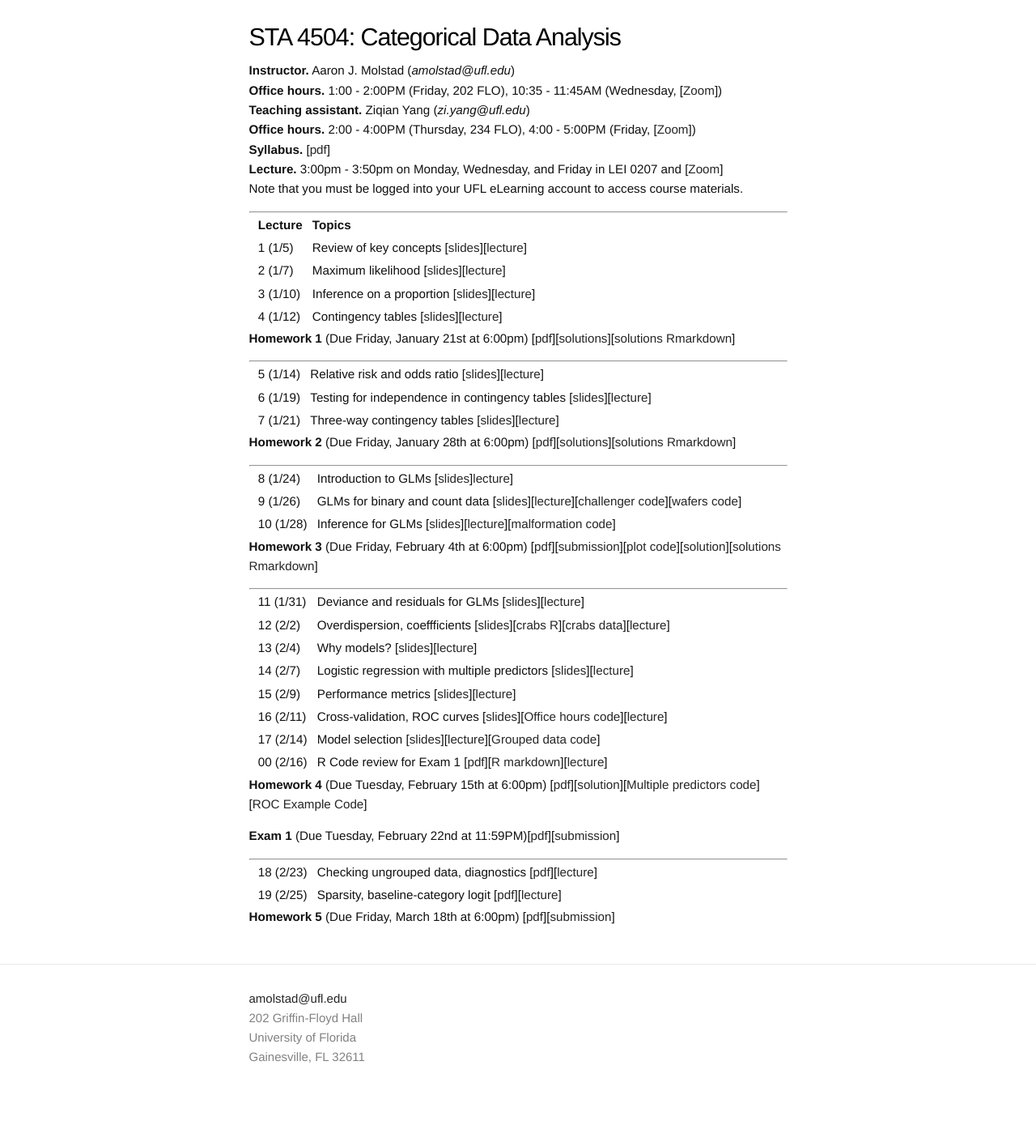
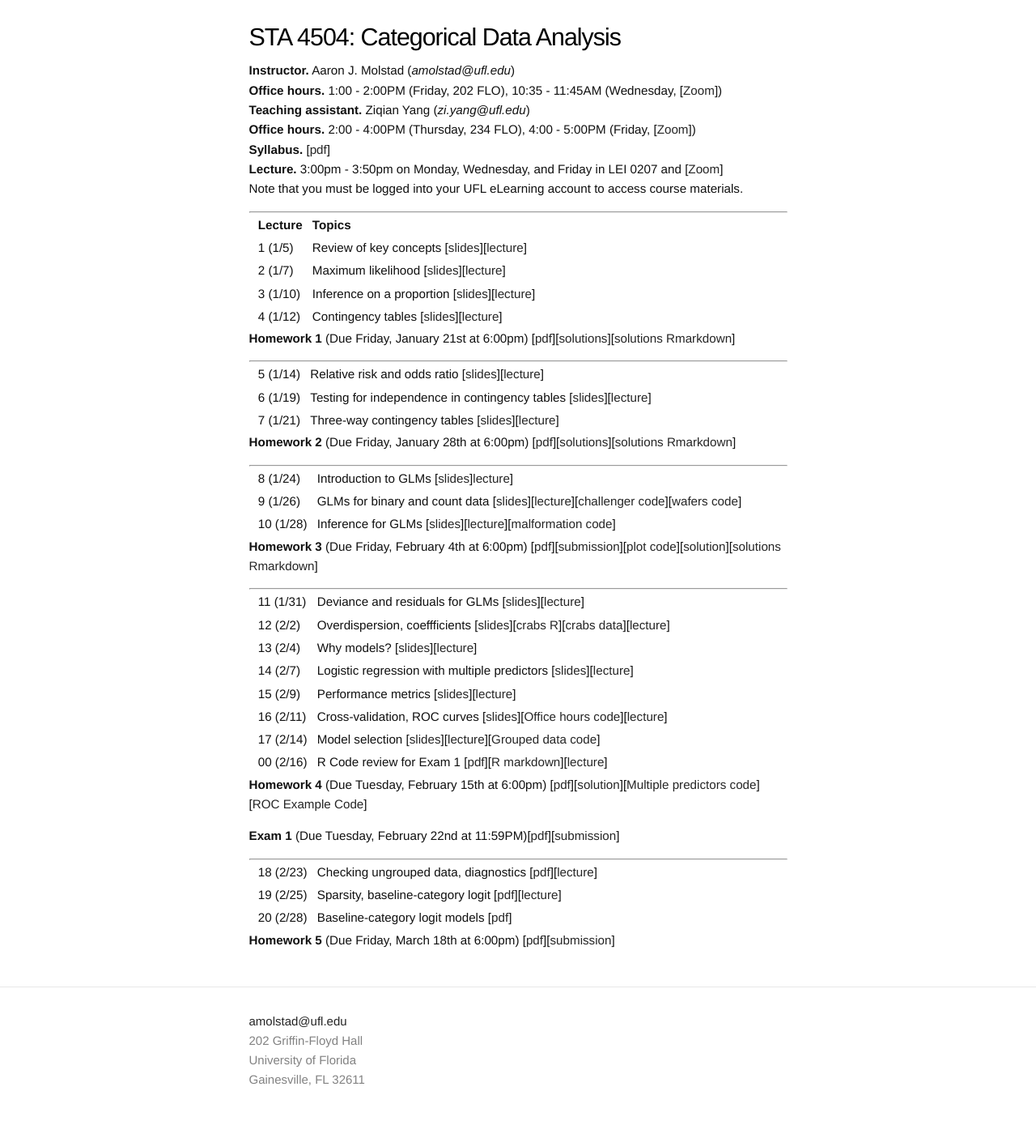
Before and after one commit to ajmolstad/ajmolstad.github.io, a Jekyll site: the page built from S22_STA4504.md, in a window 1280 px wide. Shown: the whole page at 81% size. Built offline with Jekyll 4.4.1, drawn with Linux system fonts in a browser that asks for light colours; before the commit the page ends 1377 px from its top, so only the background shows below that.

Commit message:
Update S22_STA4504.md

```diff
--- a/S22_STA4504.md
+++ b/S22_STA4504.md
@@ -60,5 +60,6 @@ Note that you must be logged into your UFL eLearning account to access course ma
 
 || 18 (2/23) || Checking ungrouped data, diagnostics [[pdf](https://ufl.instructure.com/files/66874845/download?download_frd=1)][[lecture](https://ufl.instructure.com/courses/449490/files?preview=66936332)]||
 || 19 (2/25) || Sparsity, baseline-category logit [[pdf](https://ufl.instructure.com/files/66936849/download?download_frd=1)][[lecture](https://ufl.instructure.com/courses/449490/files?preview=66992618)]||
+|| 20 (2/28) || Baseline-category logit models [[pdf](https://ufl.instructure.com/files/66995833/download?download_frd=1)] ||
 
 **Homework 5** (Due Friday, March 18th at 6:00pm) [[pdf](https://ufl.instructure.com/files/66992584/download?download_frd=1)][[submission](https://ufl.instructure.com/courses/449490/assignments/5142025)]
```
